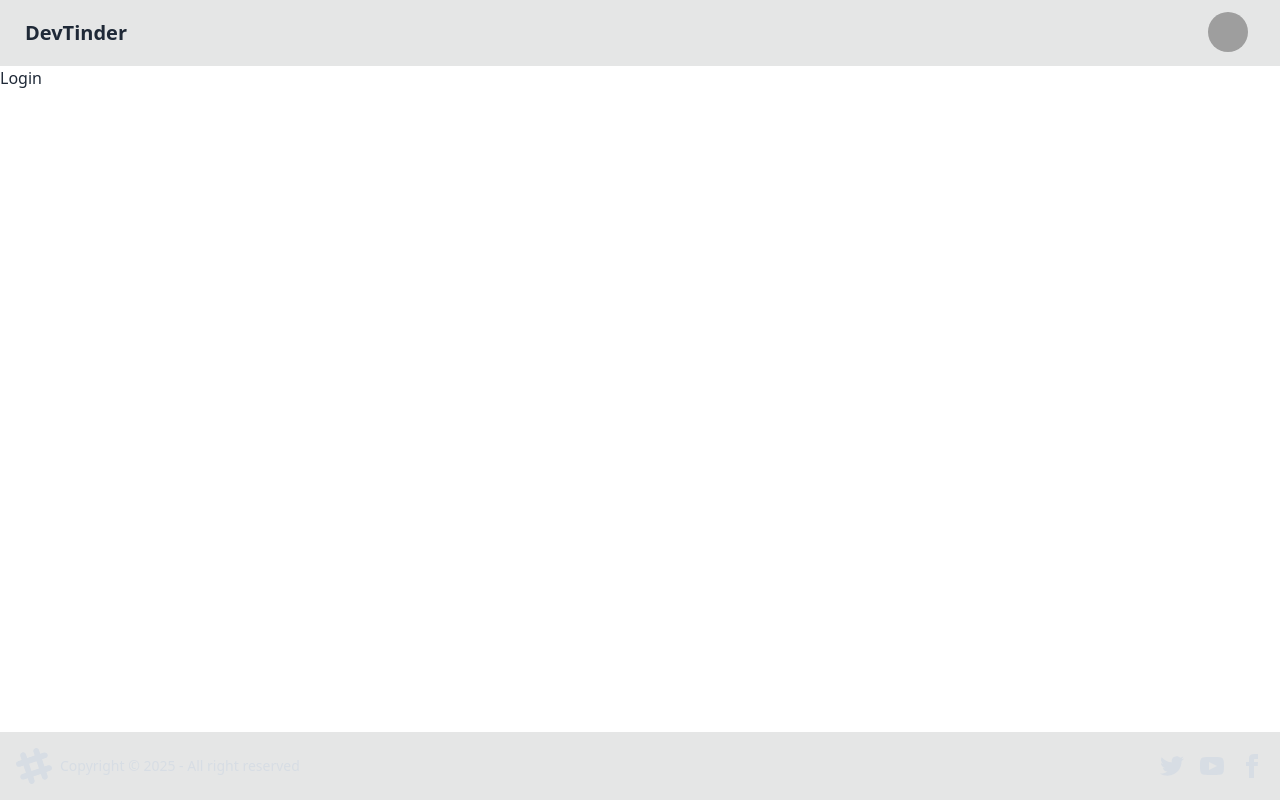
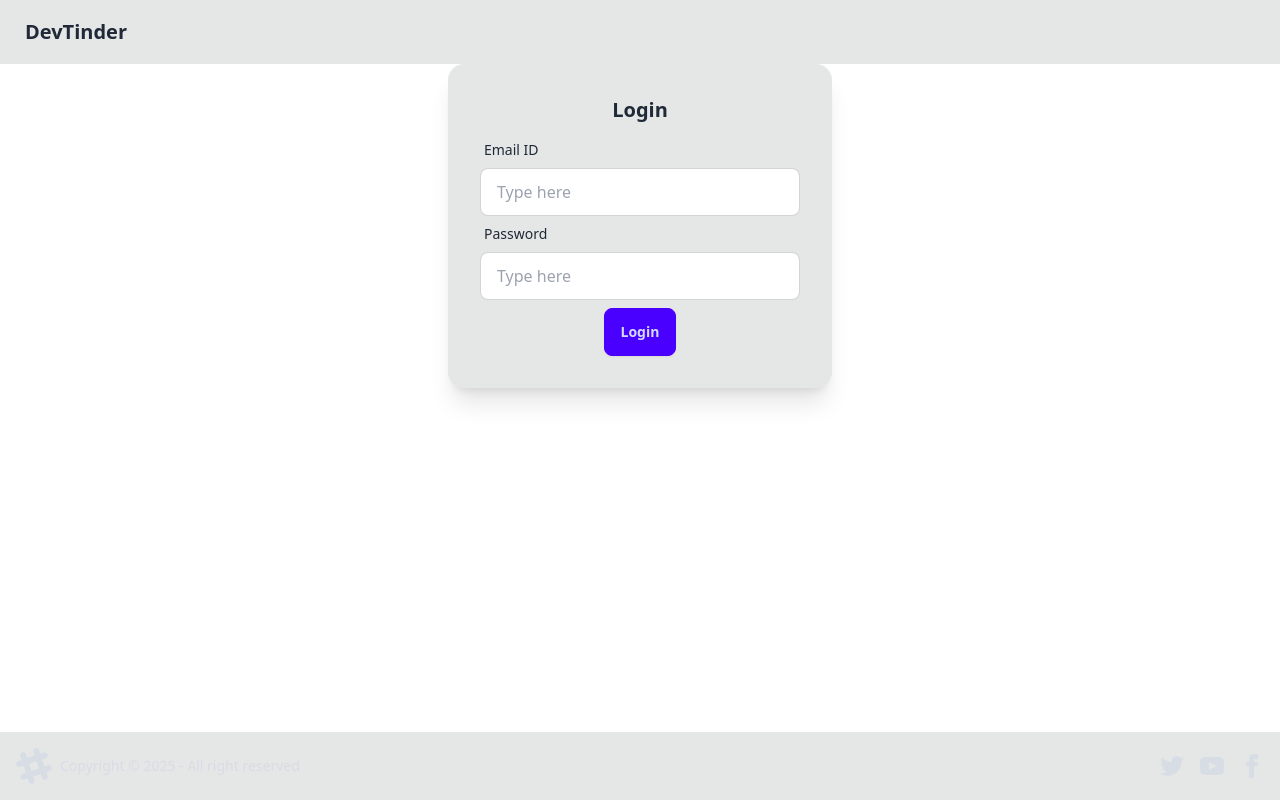
Before and after one commit to bikashpdyadav/DevTinderUI, a React (Vite) app: page /login in a window 1280 px wide. Built offline with nearby package versions, Linux system fonts and the light colour scheme; grey boxes are pictures that could not be loaded.

Commit message:
Setup redux store

```diff
--- a/package.json
+++ b/package.json
@@ -10,9 +10,12 @@
     "preview": "vite preview"
   },
   "dependencies": {
+    "@reduxjs/toolkit": "^2.5.1",
     "@tailwindcss/vite": "^4.0.3",
+    "axios": "^1.7.9",
     "react": "^19.0.0",
     "react-dom": "^19.0.0",
+    "react-redux": "^9.2.0",
     "react-router-dom": "^6.29.0"
   },
   "devDependencies": {
--- a/src/App.jsx
+++ b/src/App.jsx
@@ -1,18 +1,22 @@
 import { BrowserRouter, Route, Routes } from 'react-router-dom';
-import Body from './Body';
-import Login from './Login';
+import Body from './components/Body';
+import Login from './components/Login';
+import { Provider } from 'react-redux';
+import appStore from './utils/appStore';
+import Feed from './components/Feed';
 
 function App() {
   return (
-    <>
+    <Provider store={appStore}>
       <BrowserRouter basename='/'>
         <Routes>
           <Route path='/' element={<Body />}>
+            <Route path='/' element={<Feed />} />
             <Route path='/login' element={<Login />} />
           </Route>
         </Routes>
       </BrowserRouter>
-    </>
+    </Provider>
   )
 }
 
--- a/src/Login.jsx
+++ /dev/null
@@ -1,9 +0,0 @@
-import React from 'react'
-
-const Login = () => {
-  return (
-    <div>Login</div>
-  )
-}
-
-export default Login
--- a/src/NavBar.jsx
+++ /dev/null
@@ -1,36 +0,0 @@
-import React from 'react'
-
-const NavBar = () => {
-    return (
-        <div className="navbar bg-base-300">
-            <div className="flex-1">
-                <a className="btn btn-ghost text-xl">DevTinder</a>
-            </div>
-            <div className="flex-none gap-2">
-                <div className="dropdown dropdown-end mx-5">
-                    <div tabIndex={0} role="button" className="btn btn-ghost btn-circle avatar">
-                        <div className="w-10 rounded-full">
-                            <img
-                                alt="Tailwind CSS Navbar component"
-                                src="https://img.daisyui.com/images/stock/photo-1534528741775-53994a69daeb.webp" />
-                        </div>
-                    </div>
-                    <ul
-                        tabIndex={0}
-                        className="menu menu-sm dropdown-content bg-base-100 rounded-box z-[1] mt-3 w-52 p-2 shadow">
-                        <li>
-                            <a className="justify-between">
-                                Profile
-                                <span className="badge">New</span>
-                            </a>
-                        </li>
-                        <li><a>Settings</a></li>
-                        <li><a>Logout</a></li>
-                    </ul>
-                </div>
-            </div>
-        </div>
-    )
-}
-
-export default NavBar
--- /dev/null
+++ b/src/components/Feed.jsx
@@ -0,0 +1,9 @@
+import React from 'react'
+
+const Feed = () => {
+  return (
+    <div>Feed</div>
+  )
+}
+
+export default Feed
--- /dev/null
+++ b/src/components/Login.jsx
@@ -0,0 +1,60 @@
+import React, { useState } from 'react';
+import axios from 'axios';
+import { useDispatch } from 'react-redux';
+import { addUser } from '../utils/userSlice';
+import { useNavigate } from 'react-router-dom';
+import { BASE_URL } from '../utils/constants';
+
+const Login = () => {
+  const [ emailId,setEmailId] = useState("");
+  const [ password,setPassword] = useState("");
+  const dispatch = useDispatch();
+  const navigate = useNavigate();
+
+  const handleLogin = async () => {
+    try{
+      const res = await axios.post(BASE_URL+"/login", {
+        emailId,
+        password
+      }, { withCredentials: true });
+      dispatch(addUser(res.data));
+      navigate("/");
+    }
+    catch(err){
+      console.error(err);
+    }
+  }
+
+  return (
+    <div className='flex justify-center'>
+      <div className="card bg-base-300 w-96 shadow-xl">
+        <div className="card-body">
+          <h2 className="card-title justify-center">Login</h2>
+          <div>
+            <label className="form-control w-full max-w-xs">
+              <div className="label">
+                <span className="label-text">Email ID</span>
+              </div>
+              <input
+              type="text"
+              value={emailId}
+              placeholder="Type here"
+              onChange={(e) => setEmailId(e.target.value)} className="input input-bordered w-full max-w-xs" />
+            </label>
+            <label className="form-control w-full max-w-xs">
+              <div className="label">
+                <span className="label-text">Password</span>
+              </div>
+              <input type="text" value={password} placeholder="Type here" onChange={(e) => setPassword(e.target.value)} className="input input-bordered w-full max-w-xs" />
+            </label>
+          </div>
+          <div className="card-actions justify-center">
+            <button className="btn btn-primary" onClick={handleLogin}>Login</button>
+          </div>
+        </div>
+      </div>
+    </div>
+  )
+}
+
+export default Login
--- /dev/null
+++ b/src/components/NavBar.jsx
@@ -0,0 +1,40 @@
+import React from 'react';
+import { useSelector } from 'react-redux';
+
+const NavBar = () => {
+    const user = useSelector((store) => store.user);
+    return (
+        <div className="navbar bg-base-300">
+            <div className="flex-1">
+                <a className="btn btn-ghost text-xl">DevTinder</a>
+            </div>
+            <div className="flex-none gap-2">
+                {user &&
+                    <div className="dropdown dropdown-end mr-5 flex">
+                        <div tabIndex={0} role="button" className="btn btn-ghost btn-circle avatar">
+                            <div className="w-10 rounded-full">
+                                <img
+                                    alt="Tailwind CSS Navbar component"
+                                    src="https://img.daisyui.com/images/stock/photo-1534528741775-53994a69daeb.webp" />
+                            </div>
+                        </div>
+                        <p className='flex items-center justify-center'>Welcome, {user.firstName}</p>
+                        <ul
+                            tabIndex={0}
+                            className="menu menu-sm dropdown-content bg-base-100 rounded-box z-[1] mt-3 w-52 p-2 shadow">
+                            <li>
+                                <a className="justify-between">
+                                    Profile
+                                    <span className="badge">New</span>
+                                </a>
+                            </li>
+                            <li><a>Settings</a></li>
+                            <li><a>Logout</a></li>
+                        </ul>
+                    </div>}
+            </div>
+        </div>
+    )
+}
+
+export default NavBar
--- /dev/null
+++ b/src/utils/appStore.js
@@ -0,0 +1,10 @@
+import { configureStore } from "@reduxjs/toolkit";
+import userReducer from './userSlice';
+
+const appStore = configureStore({
+    reducer: {
+        user: userReducer,
+    },
+});
+
+export default appStore;
--- /dev/null
+++ b/src/utils/constants.js
@@ -0,0 +1 @@
+export const BASE_URL = "http://localhost:3000";
--- /dev/null
+++ b/src/utils/userSlice.js
@@ -0,0 +1,17 @@
+import { createSlice } from "@reduxjs/toolkit";
+
+const userSlice = createSlice({
+    name: 'user',
+    initialState: null,
+    reducers: {
+        addUser: ( state,action ) => {
+            return action.payload;
+        },
+        removeUser: ( state,action ) => {
+            return null;
+        },
+    }
+});
+
+export const { addUser,removeUser } = userSlice.actions;
+export default userSlice.reducer;
```
Also changed, not shown: src/components/Body.jsx (renamed from src/Body.jsx), src/components/Footer.jsx (renamed from src/Footer.jsx), 1 other file (tests, documents, lock files or other folders).
